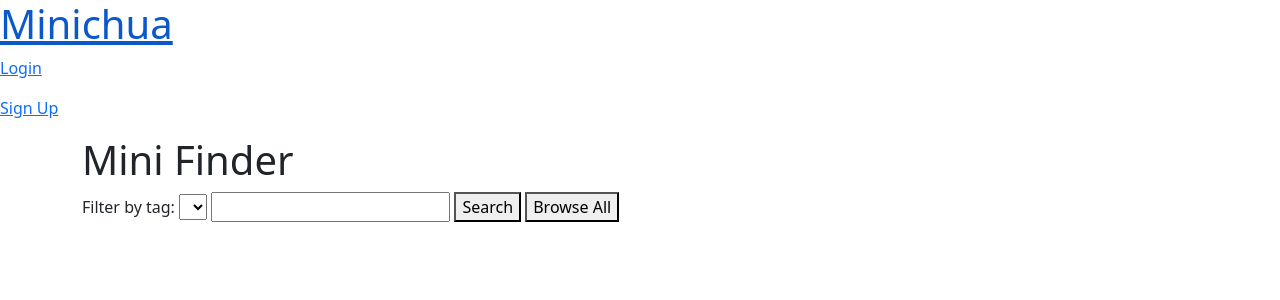
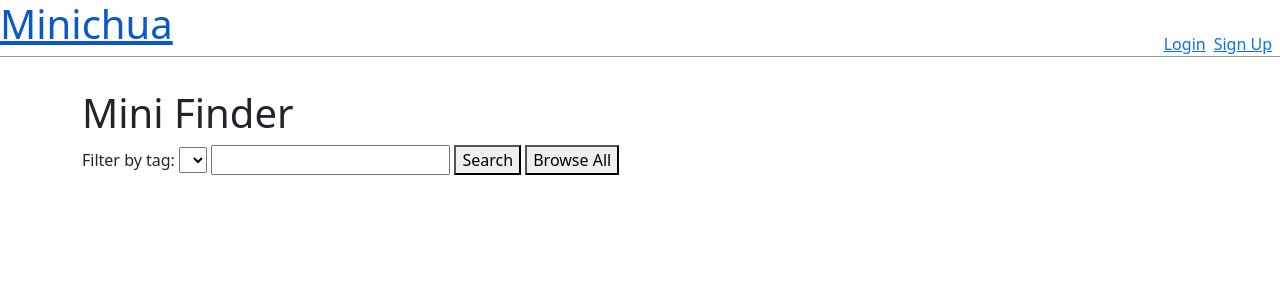
Before and after one commit to bit-jax/bit-jax.github.io, a Django app: page / in a window 1280 px wide. Shown: the top 300 px of the page. Run offline with Django 3.2, Linux system fonts and the light colour scheme; data comes from the database, SQL or seed files in the repository; both versions use the stored data as it was after the commit.

Commit message:
1/19 commit

```diff
--- a/minichua/site/apis/urls.py
+++ b/minichua/site/apis/urls.py
@@ -2,7 +2,7 @@
 
 from . import views
 
-app_name = 'minichua'
+app_name = 'mini_api'
 
 urlpatterns = [
     path('', views.ListMinichua.as_view(), name='home'),
--- a/minichua/site/config/settings.py
+++ b/minichua/site/config/settings.py
@@ -139,6 +139,7 @@
 # https://docs.djangoproject.com/en/3.1/howto/static-files/
 
 STATIC_URL = '/static/'
+STATICFILES_DIRS = [ BASE_DIR / 'static']
 
 LOGIN_REDIRECT_URL = 'http://127.0.0.1:8000'
 LOGOUT_REDIRECT_URL = 'http://127.0.0.1:8000'
--- a/minichua/site/config/urls.py
+++ b/minichua/site/config/urls.py
@@ -15,6 +15,8 @@
 """
 from django.contrib import admin
 from django.urls import path, include
+from django.conf import settings
+from django.conf.urls.static import static
 
 urlpatterns = [
     path('admin/', admin.site.urls),
@@ -22,4 +24,4 @@
     path('user/', include('django.contrib.auth.urls'), name='login'),
     path('user/', include('apis.urls')),
     path('', include('minichua.urls')),
-]
+]+ static(settings.MEDIA_URL, document_root=settings.MEDIA_ROOT)
--- /dev/null
+++ b/minichua/site/static/css/main.css
@@ -0,0 +1,34 @@
+header {
+    border-bottom: 1px solid #999;
+    margin-bottom: 2rem;
+    display: flex;
+  }
+
+.nav-right a:hover {
+    color: #0f4c81;
+}
+
+.nav-left {
+    margin-right: auto;
+}
+
+.nav-right {
+    display: flex;
+    padding-top: 2rem;
+    margin-left: auto;
+}
+
+.nav-right p {
+    margin-left: .25rem;
+    margin-right: .25rem;
+  }
+
+#taglist {
+    border-style: hidden;
+    background-color: rgb(189, 185, 185);
+    margin: 2px;
+    padding-left: 4px;
+    padding-right: 4px;
+    /* display:inline-block; */
+    width: fit-content;
+}
--- a/minichua/site/templates/base.html
+++ b/minichua/site/templates/base.html
@@ -1,9 +1,12 @@
+{% load static %}
+
 <!DOCTYPE html>
 <html lang="en">
 <head>
     <meta charset="UTF-8">
     <meta name="viewport" content="width=device-width, initial-scale=1.0">
     <link href="https://cdn.jsdelivr.net/npm/bootstrap@5.0.0-beta1/dist/css/bootstrap.min.css" rel="stylesheet" integrity="sha384-giJF6kkoqNQ00vy+HMDP7azOuL0xtbfIcaT9wjKHr8RbDVddVHyTfAAsrekwKmP1" crossorigin="anonymous">
+    <link href="{% static 'css/main.css' %}" rel="stylesheet">
     <title>Minichua: Miniature Model Finder</title>
 </head>
 <body>
@@ -16,7 +19,7 @@
                 <p><a href="{% url 'logout' %}">Logout</a></p>
             {% else %}
                 <a href="{% url 'login' %}">Login</a></p>
-                <a href="{% url 'minichua:signup'%}">Sign Up</a></p>
+                <a href="{% url 'mini_api:signup'%}">Sign Up</a></p>
             {% endif %}
         </div>
     </header>
--- a/minichua/site/templates/index.html
+++ b/minichua/site/templates/index.html
@@ -12,21 +12,23 @@
         <button @click='searchMinis'>Search</button>
         <button @click='showAll' name='all'>Browse All</button>
         <ul class='container'>
-            <div class='row row-cols-2'>
-                <li v-for='mini in minis.results' class ='col'>
+            <div class='row'>
+                <li v-for='mini in minis.results' class ='col-md-6'>
                     <p>[[ mini.name ]]</p>
-                    <img :src='mini.image_url[0]'>
+                    <img v-if='mini.displayDetail != true' class='img-thumbnail' :src='mini.image_url[0]'>
                     <div v-if='mini.displayDetail != true'>
                         <button @click='mini.displayDetail = true'>show</button>
                     </div>
                     <div v-if='mini.displayDetail'>
                         <p>[[ mini.name ]]</p>
-                        <img class='col-md-1' v-for='img in mini.image_url' :src='img'>
+                        <img class='col-md-1, img-thumbnail' v-for='img in mini.image_url' :src='img'>
                         <a :href='mini.url'>[[ mini.name ]]'s page</a>
                         <button @click='mini.displayDetail = false'>hide</button>
-                        <ul>
-                            <li v-for='tag in mini.tag_names'>[[ tag ]]</li>
-                        </ul>
+                        <div class='container'>
+                            <div class ='row'>
+                                <div id='taglist'  v-for='tag in mini.tag_names'>[[ tag ]]</div>
+                            </div>
+                        </div>
                         <input type='text' v-model='new_tag' @keyup.enter='createTag(mini)'>
                         <button @click='createTag(mini)'>Add Tag</button>
                     </div>
--- a/minichua/site/templates/signup.html
+++ b/minichua/site/templates/signup.html
@@ -2,7 +2,7 @@
 
 {% block content %}
 
-    <h1>Signup for Instaface</h1>
+    <h1>Signup for Minichua</h1>
     <form action='' method='post'>
         {% csrf_token %}
         {{ form.as_p }}
```
Also changed, not shown: minichua/site/apis/serialzers.py (+12 -0 lines), minichua/site/db.sqlite3.
